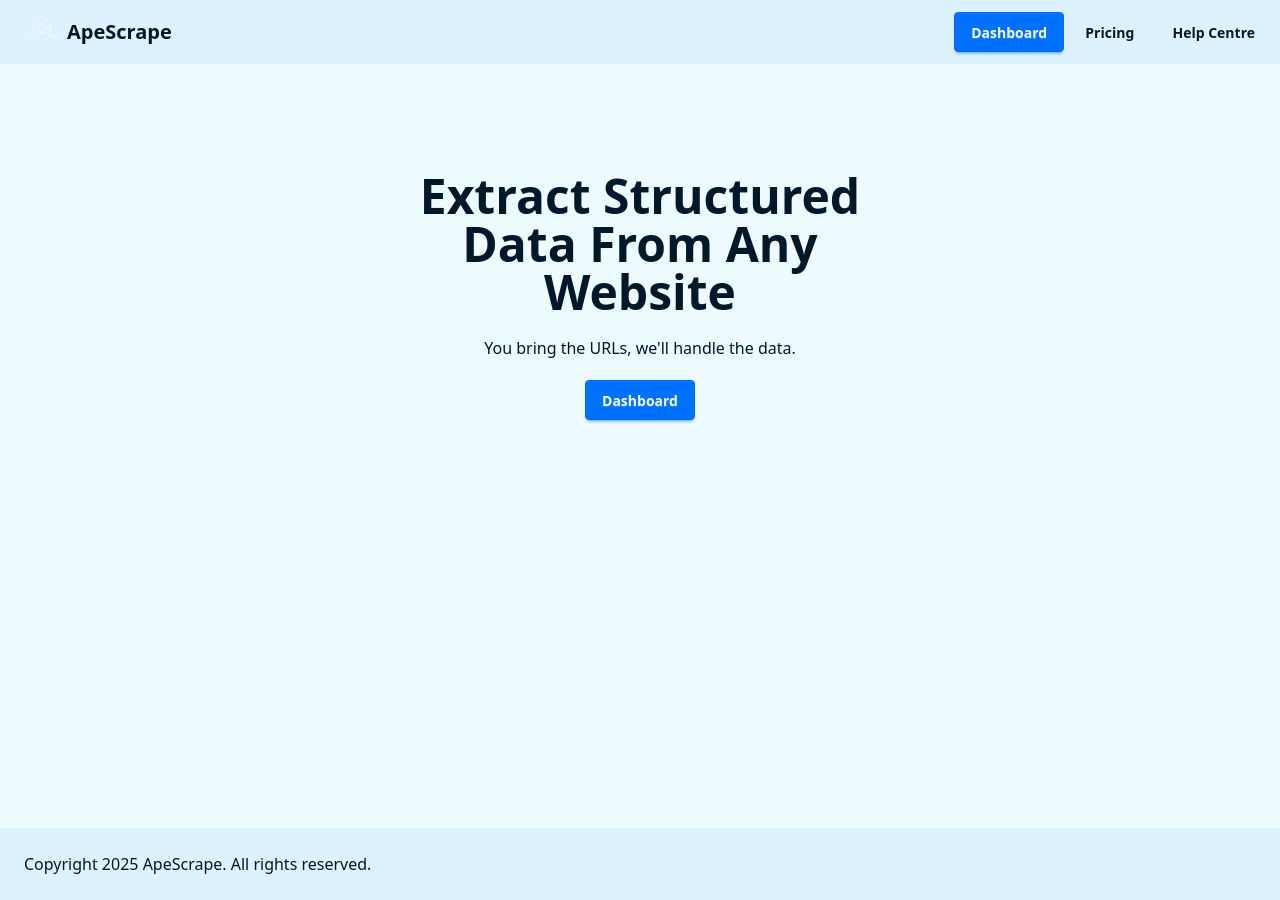
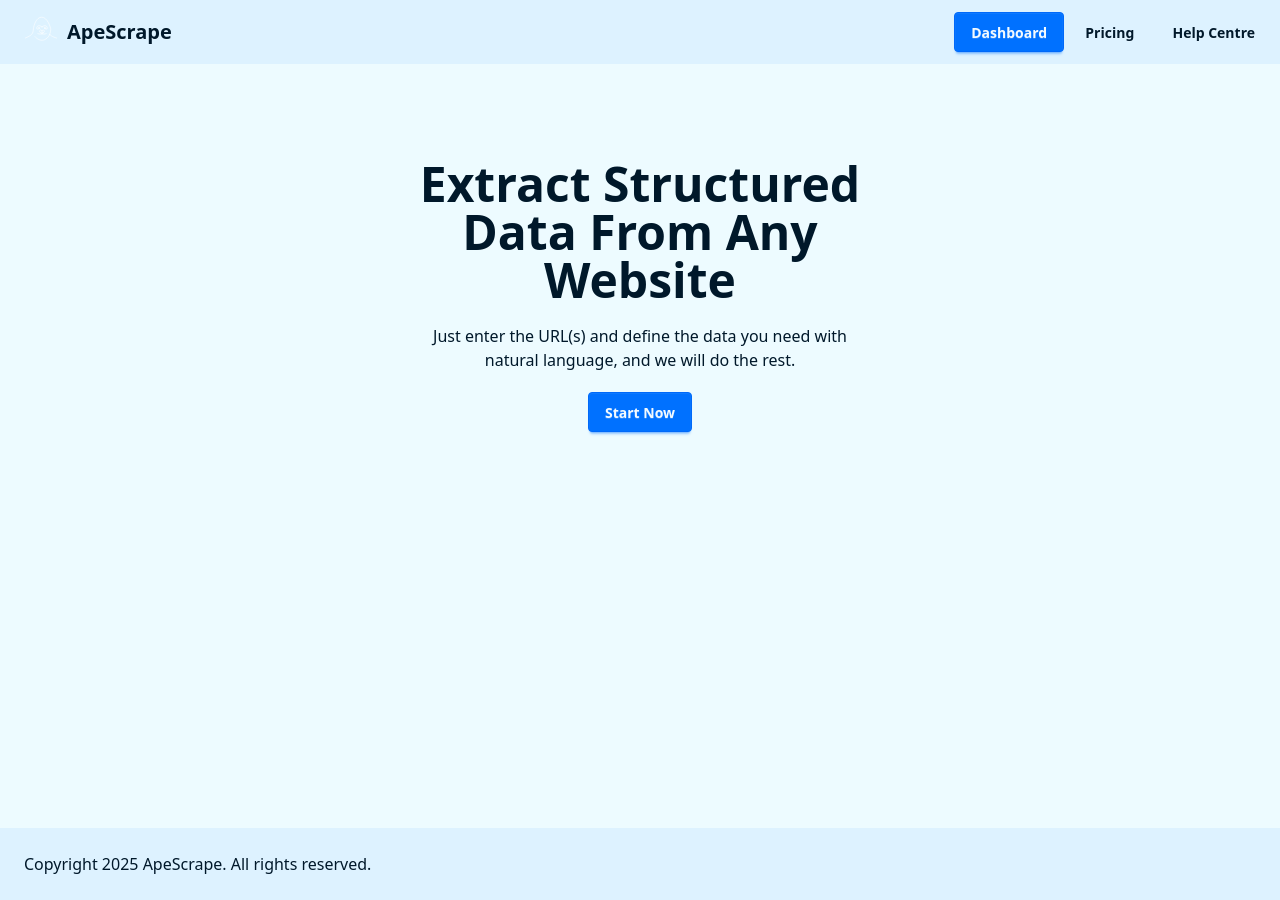
Before and after one commit to 5-quid-coders/apescrape-site, a Jekyll site: the page built from index.html, in a window 1280 px wide. Built offline with Jekyll 4.4.1, drawn with Linux system fonts in a browser that asks for light colours.

Commit message:
Update index.html

```diff
--- a/index.html
+++ b/index.html
@@ -8,10 +8,11 @@
       <div class="max-w-md">
           <h1 class="mb-5 text-5xl font-bold">Extract Structured Data From Any Website</h1>
           <p class="mb-5">
-             You bring the URLs, we'll handle the data.
+              Just enter the URL(s) and define the data you need with natural language, and we will do the rest.
+             <!--You bring the URLs, we'll handle the data.-->
           </p>
 
-              <a class="btn btn-primary" href="https://dashboard.apescrape.com">Dashboard</a>
+              <a class="btn btn-primary" href="https://dashboard.apescrape.com">Start Now</a>
 
       </div>
   </div>
```
Also changed, not shown: other parts of index.html (+1 -1 lines).
